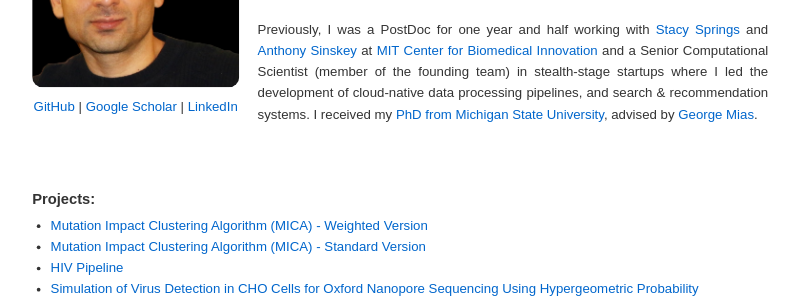
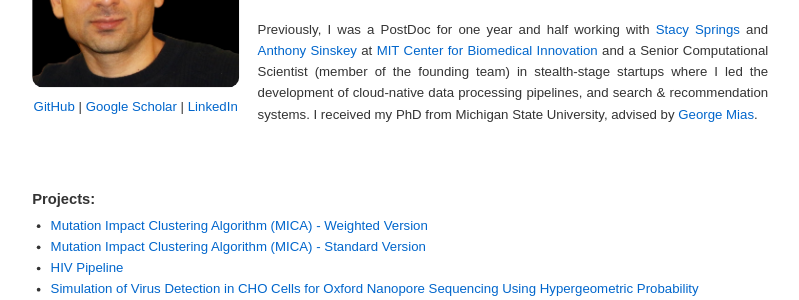
Before and after one commit to raeufroushangar/raeufroushangar.com, a Jekyll site: the page built from index.html, in a window 1280 px wide. Shown: the part 266-566 px from the top of the page, without its empty margins (207-1006 px from the left). Built offline with Jekyll 4.4.1, drawn with Linux system fonts in a browser that asks for light colours; part of the change alters nothing that is shown.

```diff
--- a/index.html
+++ b/index.html
@@ -25,7 +25,7 @@ title: Home
   <div style="max-width: 600px; font-size: 0.9em; text-align: justify;">
     My background is in developing algorithms, analysis of high-dimensional/time-series data, statistical modeling for biological systems. Currently, I am a PostDoc working with Benjamin McMahon (previously with William Fischer and Thomas Leitner) in the <a href="https://www.lanl.gov/org/ddste/aldsc/theoretical/theoretical-biology-biophysics/index.php" target="_blank">Theoretical Biology and Biophysics group</a> at <a href="https://www.lanl.gov" target="_blank">Los Alamos National Laboratory (LANL)</a>. My projects at LANL includes: 1) LLM fine-tuning/inference, 2) Algorithm development, and 3) Data processing pipelines.
     <br><br>
-    Previously, I was a PostDoc for one year and half working with <a href="https://cbi.mit.edu/biographies/" target="_blank">Stacy Springs</a> and <a href="https://biology.mit.edu/profile/anthony-j-sinskey/" target="_blank">Anthony Sinskey</a> at <a href="https://cbi.mit.edu" target="_blank">MIT Center for Biomedical Innovation</a> and a Senior Computational Scientist (member of the founding team) in stealth-stage startups where I led the development of cloud-native data processing pipelines, and search & recommendation systems. I received my <a href="https://d.lib.msu.edu/etd/19662" target="_blank">PhD from Michigan State University</a>, advised by <a href="https://georgemias.org" target="_blank">George Mias</a>.
+    Previously, I was a PostDoc for one year and half working with <a href="https://cbi.mit.edu/biographies/" target="_blank">Stacy Springs</a> and <a href="https://biology.mit.edu/profile/anthony-j-sinskey/" target="_blank">Anthony Sinskey</a> at <a href="https://cbi.mit.edu" target="_blank">MIT Center for Biomedical Innovation</a> and a Senior Computational Scientist (member of the founding team) in stealth-stage startups where I led the development of cloud-native data processing pipelines, and search & recommendation systems. I received my PhD from Michigan State University, advised by <a href="https://georgemias.org" target="_blank">George Mias</a>.
 
   </div>
 </div>
```
